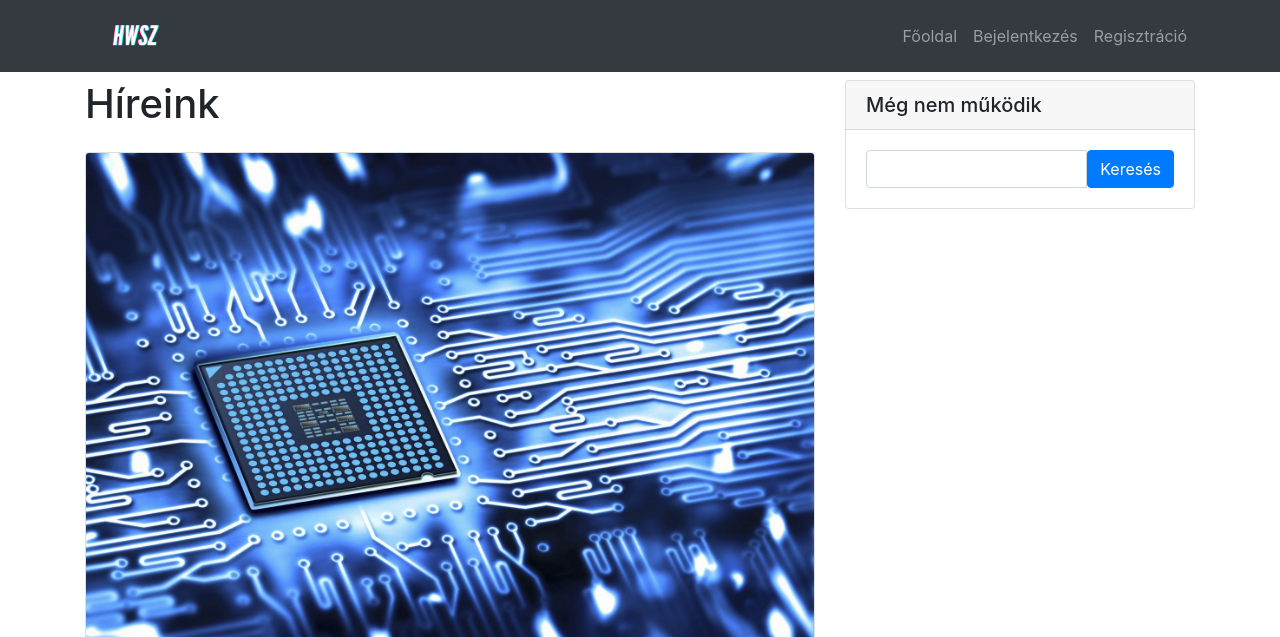
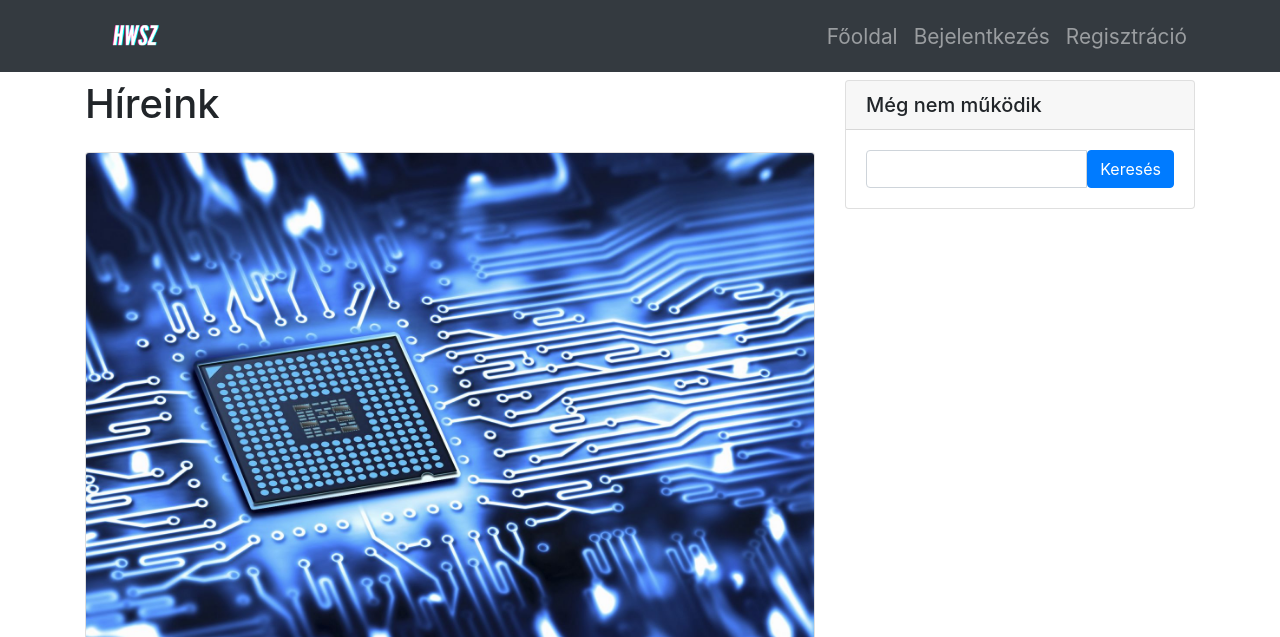
Before and after one commit to dovahkiin0424/hardverszovetseg, a Django app: page / in a window 1280 px wide. Shown: the top 637 px of the page. Run offline with Django 3.2, Linux system fonts and the light colour scheme; data comes from the database, SQL or seed files in the repository; some libraries are stand-ins or nearby versions.

Commit message:
Update main.css

```diff
--- a/blog/static/blog/main.css
+++ b/blog/static/blog/main.css
@@ -8,6 +8,10 @@ body {
     padding-top: 54px;
 }
 
+.nav-link {
+    font-size: 1.3rem;
+}
+
 @media (min-width: 992px) {
     body {
         padding-top: 56px;
```
